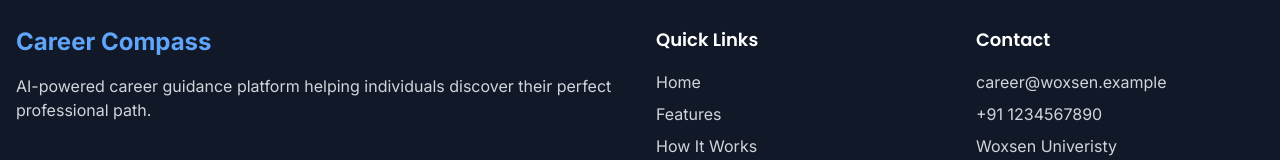
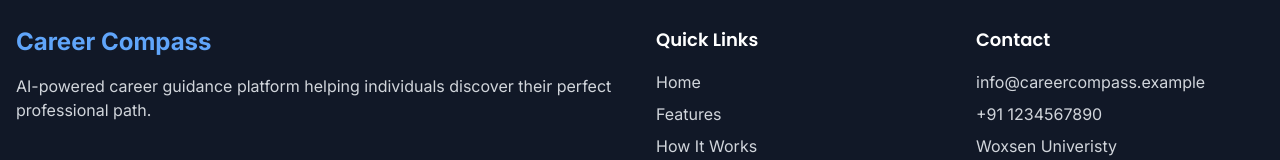
Before and after one commit to Myst3ries/Myst3ries.github.io, a Next.js app: page / in a window 1280 px wide. Shown: the part 2542-2702 px from the top of the page. Built offline with nearby package versions, Linux system fonts and the light colour scheme.

Commit message:
Update footer.tsx

```diff
--- a/components/footer.tsx
+++ b/components/footer.tsx
@@ -41,7 +41,7 @@ export default function Footer() {
           <div>
             <h3 className="text-lg font-semibold mb-4">Contact</h3>
             <ul className="space-y-2 text-gray-300">
-              <li>career@woxsen.example</li>
+              <li>info@careercompass.example</li>
               <li>+91 1234567890</li>
               <li>Woxsen Univeristy</li>
               <li>Hyderabad, Telangana 502345</li>
```
